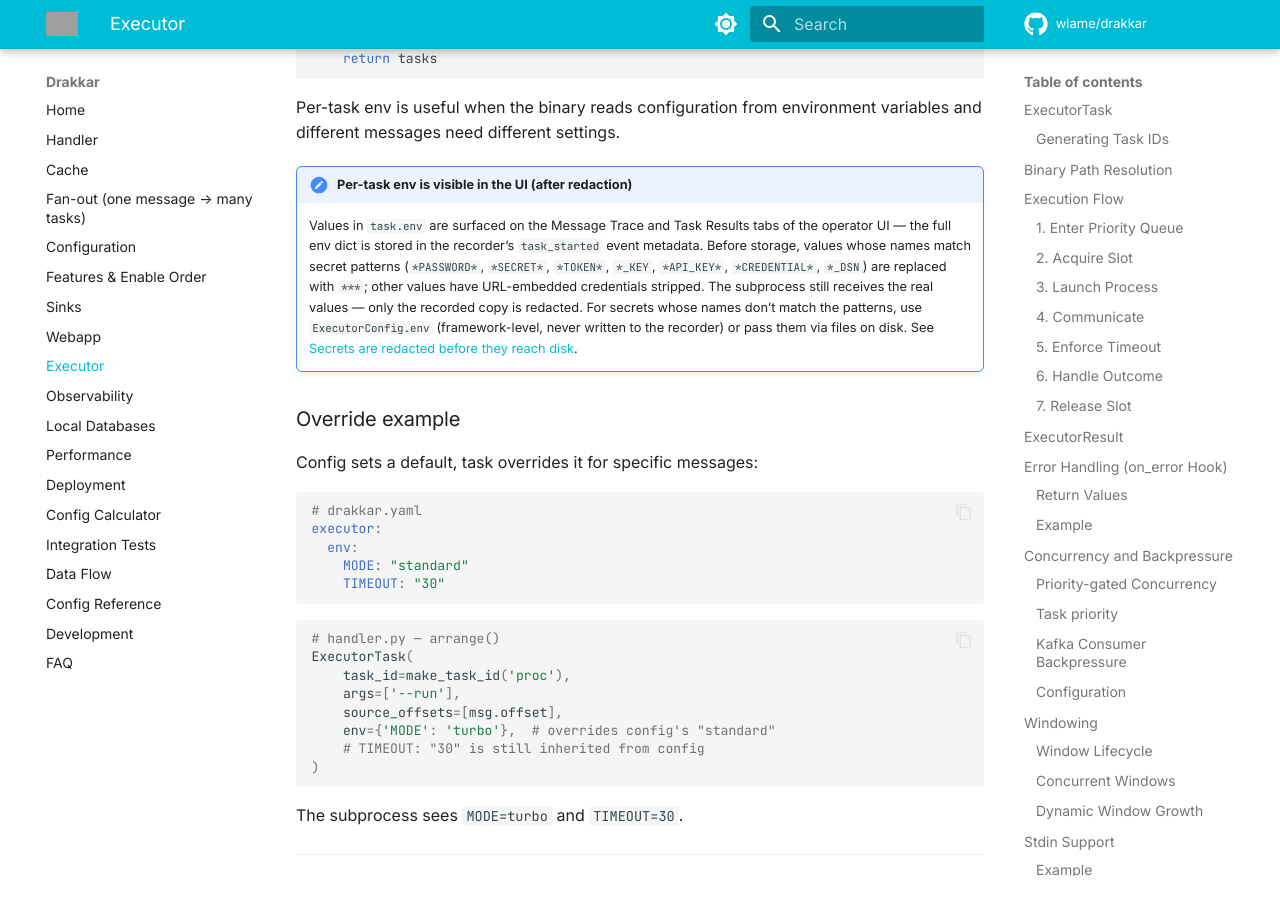
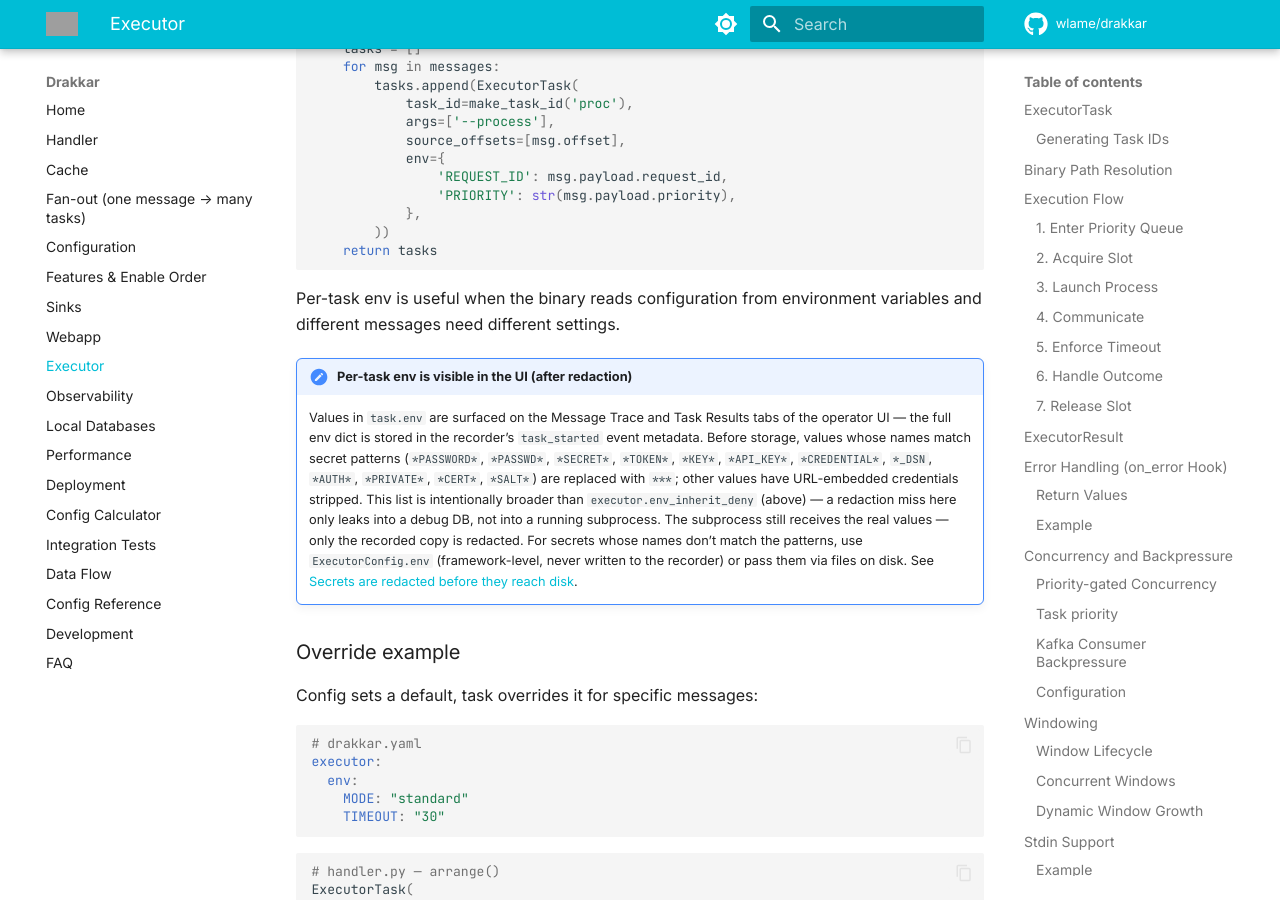
Before and after one commit to wlame/drakkar, an MkDocs documentation site: the page built from docs/executor.md, in a window 1280 px wide and 900 px high, scrolled down 13035 px. Built offline with MkDocs 1.6.1 and Material for MkDocs 9.7.7, drawn with Linux system fonts in a browser that asks for light colours; comment, search, counter and statistics services are not loaded; some of the changed text lies outside the part shown; grey boxes are pictures that could not be loaded.

Commit message:
Broaden recorder redaction while keeping the inheritance deny list conservative.

````diff
--- a/docs/executor.md
+++ b/docs/executor.md
@@ -354,16 +354,25 @@ stripped before the subprocess starts. The default patterns are:
 ```
 DK_*        # framework internals (KAFKA__BROKERS, SINKS__*__DSN, ...)
 *PASSWORD*
+*PASSWD*
 *SECRET*
 *TOKEN*
 *_KEY
 *_DSN
 *CREDENTIAL*
+*SALT*
 ```
 
 This keeps operator-configured secrets — most commonly the `DK_*`
 env overrides like `DK_SINKS__POSTGRES__MAIN__DSN` — from reaching
 the executor binary where they could be read, logged, or exfiltrated.
+
+This list is deliberately more conservative than the recorder's
+redaction patterns (see [Per-task env is visible in the
+UI](#per-task-env)): a pattern here **withholds** the variable from
+your binary, so `*_KEY` stays suffix-anchored and names with common
+non-secret uses (`AUTH_SERVICE_URL`, `CERT_PATH`, `PRIVATE_SUBNET`) are
+deliberately excluded.
 
 Two knobs control the behavior:
 
@@ -373,11 +382,13 @@ executor:
   env_inherit_deny:                # override the default patterns
     - DK_*
     - '*PASSWORD*'
+    - '*PASSWD*'
     - '*SECRET*'
     - '*TOKEN*'
     - '*_KEY'
     - '*_DSN'
     - '*CREDENTIAL*'
+    - '*SALT*'
 ```
 
 Set `env_inherit_deny: []` to trust the full parent environment (e.g.,
@@ -447,10 +458,13 @@ environment variables and different messages need different settings.
     Values in `task.env` are surfaced on the Message Trace and Task
     Results tabs of the operator UI — the full env dict is stored in the
     recorder's `task_started` event metadata. Before storage, values
-    whose names match secret patterns (`*PASSWORD*`, `*SECRET*`,
-    `*TOKEN*`, `*_KEY`, `*API_KEY*`, `*CREDENTIAL*`, `*_DSN`) are
-    replaced with `***`; other values have URL-embedded credentials
-    stripped. The subprocess still receives the real values — only the
+    whose names match secret patterns (`*PASSWORD*`, `*PASSWD*`,
+    `*SECRET*`, `*TOKEN*`, `*KEY*`, `*API_KEY*`, `*CREDENTIAL*`, `*_DSN`,
+    `*AUTH*`, `*PRIVATE*`, `*CERT*`, `*SALT*`) are replaced with `***`;
+    other values have URL-embedded credentials stripped. This list is
+    intentionally broader than `executor.env_inherit_deny` (above) — a
+    redaction miss here only leaks into a debug DB, not into a running
+    subprocess. The subprocess still receives the real values — only the
     recorded copy is redacted. For secrets whose names don't match the
     patterns, use `ExecutorConfig.env` (framework-level, never written
     to the recorder) or pass them via files on disk. See
````
Also changed, not shown: README.md (+1 -1 lines), docs/config-reference.md (+2 -0 lines), docs/configuration.md (+1 -1 lines), docs/faq.md (+3 -1 lines), docs/observability.md (+11 -4 lines), 4 other files.
